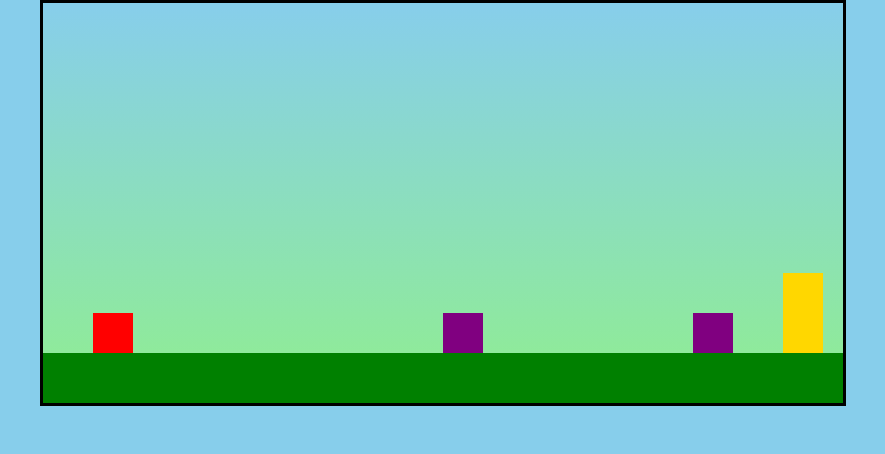
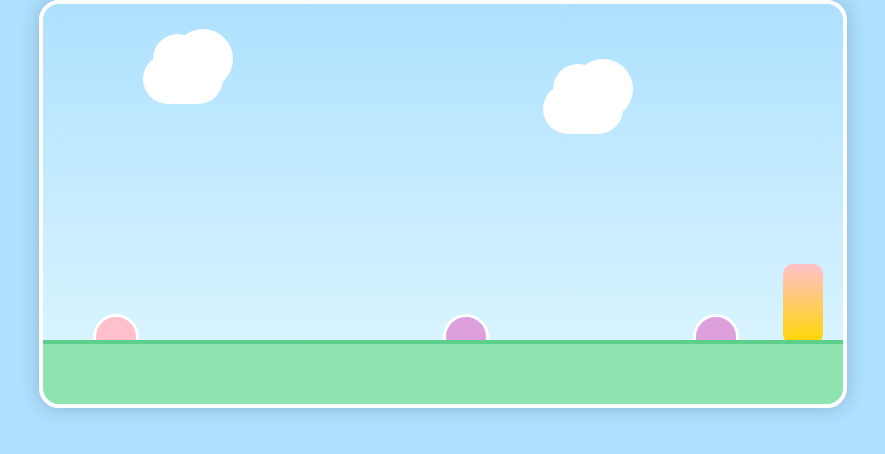
Before and after one commit to ruuuu2212/game, a plain HTML site: page index/index.html in a window 1280 px wide. Shown: the whole page, without its empty margins (197-1082 px from the left). Drawn offline with Linux system fonts and the light colour scheme.

Commit message:
Update index.html

```diff
--- a/index/index.html
+++ b/index/index.html
@@ -2,11 +2,11 @@
 <html lang="ja">
 <head>
 <meta charset="UTF-8">
-<title>マリオ風ゲーム 修正版</title>
+<title>かわいいマリオ風ゲーム</title>
 <style>
 body {
     margin: 0;
-    background: skyblue;
+    background: #aee1ff;
 }
 
 #game {
@@ -14,48 +14,99 @@ body {
     width: 800px;
     height: 400px;
     margin: auto;
-    background: linear-gradient(skyblue, lightgreen);
-    border: 3px solid black;
     overflow: hidden;
+    border-radius: 20px;
+    border: 4px solid white;
+    box-shadow: 0 0 20px rgba(0,0,0,0.2);
+    background: linear-gradient(#aee1ff, #e0f7ff);
 }
 
+/* ☁️ 雲 */
+.cloud {
+    position: absolute;
+    width: 80px;
+    height: 50px;
+    background: white;
+    border-radius: 50px;
+}
+
+.cloud::before,
+.cloud::after {
+    content: "";
+    position: absolute;
+    background: white;
+    border-radius: 50%;
+}
+
+.cloud::before {
+    width: 50px;
+    height: 50px;
+    top: -20px;
+    left: 10px;
+}
+
+.cloud::after {
+    width: 60px;
+    height: 60px;
+    top: -25px;
+    left: 30px;
+}
+
+/* 🌈 プレイヤー */
 #player {
     position: absolute;
     width: 40px;
     height: 40px;
-    background: red;
+    background: pink;
+    border-radius: 50%;
+    border: 3px solid white;
 }
 
+/* 👾 敵 */
 .enemy {
     position: absolute;
     width: 40px;
     height: 40px;
-    background: purple;
+    background: plum;
+    border-radius: 50%;
+    border: 3px solid white;
 }
 
+/* 🏁 ゴール */
 #goal {
     position: absolute;
     width: 40px;
     height: 80px;
-    background: gold;
+    background: linear-gradient(pink, gold);
+    border-radius: 10px;
 }
 
+/* 🌱 地面 */
 .ground {
     position: absolute;
     width: 100%;
-    height: 50px;
-    background: green;
+    height: 60px;
+    background: #8ee4af;
     bottom: 0;
+    border-top: 4px solid #5ccf8a;
 }
 </style>
 </head>
 <body>
 
 <div id="game">
+
+    <!-- ☁️ 雲 -->
+    <div class="cloud" style="top:50px; left:100px;"></div>
+    <div class="cloud" style="top:80px; left:500px;"></div>
+
     <div id="player"></div>
-    <div class="enemy" style="left:400px; bottom:50px;"></div>
-    <div class="enemy" style="left:650px; bottom:50px;"></div>
-    <div id="goal" style="right:20px; bottom:50px;"></div>
+
+    <div class="enemy" style="left:400px; top:310px;"></div>
+    <div class="enemy" style="left:650px; top:310px;"></div>
+
+    <div id="goal" style="right:20px; top:260px;"></div>
+
     <div class="ground"></div>
 </div>
 
@@ -63,7 +114,7 @@ body {
 const player = document.getElementById("player");
 
 let x = 50;
-let y = 310; // ←ここ重要（地面の上に配置）
+let y = 310;
 let velocityY = 0;
 let isJumping = false;
 
@@ -73,21 +124,17 @@ document.addEventListener("keydown", e => keys[e.code] = true);
 document.addEventListener("keyup", e => keys[e.code] = false);
 
 function gameLoop() {
-    // 左右移動
     if (keys["ArrowRight"]) x += 5;
     if (keys["ArrowLeft"]) x -= 5;
 
-    // ジャンプ
     if (keys["Space"] && !isJumping) {
         velocityY = -15;
         isJumping = true;
     }
 
-    // 重力
     velocityY += 0.8;
     y += velocityY;
 
-    // 地面判定
     if (y >= 310) {
         y = 310;
         isJumping = false;
```
